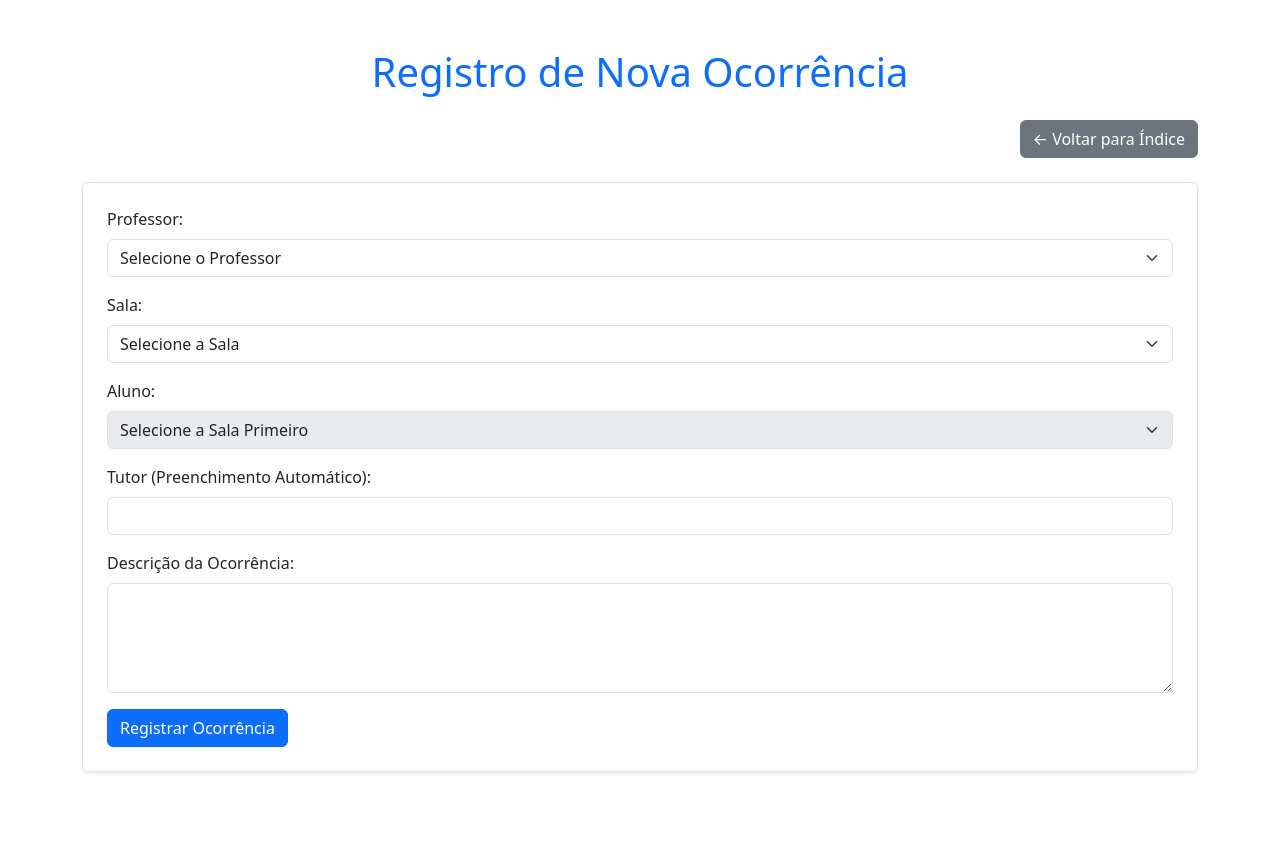
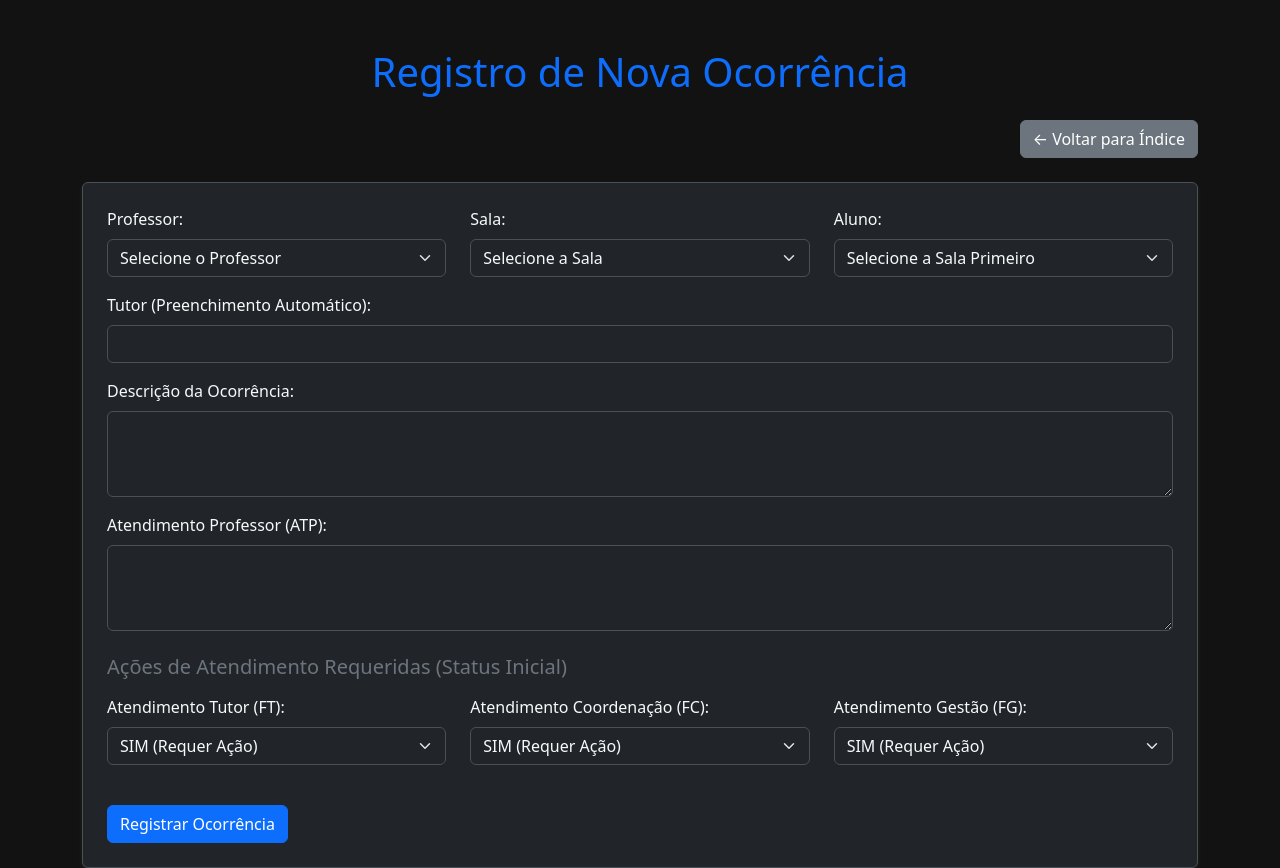
Before and after one commit to ocorrenciasidr/idr, a Flask app: page /nova in a window 1280 px wide. Before the commit the page ends 773 px from the top, so only its background shows below. Run offline with Flask 3, Linux system fonts and the light colour scheme.

Commit message:
Update nova.html

```diff
--- a/templates/nova.html
+++ b/templates/nova.html
@@ -1,10 +1,27 @@
 <!DOCTYPE html>
-<html lang="pt-BR">
-<head>
+<html lang="pt-BR" data-bs-theme="dark"> <head>
     <meta charset="UTF-8">
     <meta name="viewport" content="width=device-width, initial-scale=1.0">
     <title>Nova Ocorrência</title>
     <link href="https://cdn.jsdelivr.net/npm/bootstrap@5.3.2/dist/css/bootstrap.min.css" rel="stylesheet">
+    <style>
+        /* Estilos para garantir que o tema escuro seja consistente */
+        body {
+            background-color: #121212;
+            color: #f8f9fa; /* Texto branco/claro */
+        }
+        .form-control, .form-select {
+            background-color: #212529 !important; /* Fundo mais escuro para inputs */
+            color: #f8f9fa !important;
+            border-color: #495057 !important;
+        }
+        .form-control::placeholder {
+            color: #adb5bd !important;
+        }
+        .shadow-sm {
+            box-shadow: 0 0.125rem 0.25rem rgba(255, 255, 255, 0.075) !important;
+        }
+    </style>
 </head>
 <body>
 
@@ -15,9 +32,10 @@
             <a href="{{ url_for('index') }}" class="btn btn-secondary">← Voltar para Índice</a>
         </div>
 
-        <form id="formNovaOcorrencia" method="POST" action="{{ url_for('nova') }}" class="p-4 border rounded shadow-sm">
+        <form id="formNovaOcorrencia" method="POST" action="{{ url_for('nova') }}" class="p-4 border rounded shadow-sm bg-dark">
 
-            <div class="mb-3">
+            <div class="row">
+                <div class="col-md-4 mb-3">
                     <label for="professor" class="form-label">Professor:</label>
                     <select id="professor" name="professor" class="form-select" required>
                         <option value="" disabled selected>Selecione o Professor</option>
@@ -27,7 +45,7 @@
                     </select>
                 </div>
 
-            <div class="mb-3">
+                <div class="col-md-4 mb-3">
                     <label for="sala" class="form-label">Sala:</label>
                     <select id="sala" name="sala" class="form-select" required>
                         <option value="" disabled selected>Selecione a Sala</option>
@@ -37,25 +55,57 @@
                     </select>
                 </div>
 
-            <div class="mb-3">
+                <div class="col-md-4 mb-3">
                     <label for="aluno" class="form-label">Aluno:</label>
                     <select id="aluno" name="aluno" class="form-select" required disabled>
                         <option value="" disabled selected>Selecione a Sala Primeiro</option>
                     </select>
                 </div>
+            </div>
 
             <div class="mb-3">
-                <label for="tutor" class="form-label">Tutor (Preenchimento Automático):</label>
-                <input type="text" id="tutor" name="tutor" class="form-control" readonly required>
+                <label for="tutor_display" class="form-label">Tutor (Preenchimento Automático):</label>
+                <input type="text" id="tutor_display" class="form-control" readonly required>
                 <input type="hidden" id="tutor_hidden" name="tutor" value="">
             </div>
 
             <div class="mb-3">
                 <label for="descricao" class="form-label">Descrição da Ocorrência:</label>
-                <textarea id="descricao" name="descricao" class="form-control" rows="4" required></textarea>
+                <textarea id="descricao" name="descricao" class="form-control" rows="3" required></textarea>
             </div>
 
-            <button type="submit" class="btn btn-primary">Registrar Ocorrência</button>
+            <div class="mb-3">
+                <label for="atp" class="form-label">Atendimento Professor (ATP):</label>
+                <textarea id="atp" name="atp" class="form-control" rows="3"></textarea>
+            </div>
+
+            <h5 class="mt-4 mb-3 text-secondary">Ações de Atendimento Requeridas (Status Inicial)</h5>
+
+            <div class="row">
+                <div class="col-md-4 mb-3">
+                    <label for="ft" class="form-label">Atendimento Tutor (FT):</label>
+                    <select id="ft" name="ft" class="form-select">
+                        <option value="SIM" selected>SIM (Requer Ação)</option>
+                        <option value="NÃO">NÃO (Não Aplicável)</option>
+                    </select>
+                </div>
+                <div class="col-md-4 mb-3">
+                    <label for="fc" class="form-label">Atendimento Coordenação (FC):</label>
+                    <select id="fc" name="fc" class="form-select">
+                        <option value="SIM" selected>SIM (Requer Ação)</option>
+                        <option value="NÃO">NÃO (Não Aplicável)</option>
+                    </select>
+                </div>
+                <div class="col-md-4 mb-3">
+                    <label for="fg" class="form-label">Atendimento Gestão (FG):</label>
+                    <select id="fg" name="fg" class="form-select">
+                        <option value="SIM" selected>SIM (Requer Ação)</option>
+                        <option value="NÃO">NÃO (Não Aplicável)</option>
+                    </select>
+                </div>
+            </div>
+
+            <button type="submit" class="btn btn-primary mt-4">Registrar Ocorrência</button>
         </form>
 
     </div>
@@ -66,7 +116,7 @@
 
         const salaSelect = document.getElementById('sala');
         const alunoSelect = document.getElementById('aluno');
-        const tutorInput = document.getElementById('tutor');
+        const tutorDisplayInput = document.getElementById('tutor_display');
         const tutorHiddenInput = document.getElementById('tutor_hidden');
 
         // Função principal para buscar alunos na API e popular o dropdown
@@ -74,7 +124,7 @@
             const sala = salaSelect.value;
             alunoSelect.innerHTML = '<option value="" disabled selected>Carregando...</option>';
             alunoSelect.disabled = true;
-            tutorInput.value = '';
+            tutorDisplayInput.value = '';
             tutorHiddenInput.value = '';
 
             if (!sala) {
@@ -86,13 +136,12 @@
             fetch(`/api/alunos_por_sala/${sala}`)
                 .then(response => response.json())
                 .then(data => {
-                    alunosDataCache = data; // Salva dados no cache
+                    alunosDataCache = data;
                     alunoSelect.innerHTML = '<option value="" disabled selected>Selecione o Aluno</option>';
 
                     if (data.length > 0) {
                         data.forEach(aluno => {
                             const option = document.createElement('option');
-                            // O valor da option é apenas o nome do Aluno
                             option.value = aluno.Aluno;
                             option.textContent = aluno.Aluno;
                             alunoSelect.appendChild(option);
@@ -114,12 +163,10 @@
             const alunoInfo = alunosDataCache.find(a => a.Aluno === alunoSelecionado);
 
             if (alunoInfo && alunoInfo.Tutor) {
-                // Preenche o campo de texto para visualização
-                tutorInput.value = alunoInfo.Tutor;
-                // Preenche o campo oculto para envio no POST
+                tutorDisplayInput.value = alunoInfo.Tutor;
                 tutorHiddenInput.value = alunoInfo.Tutor;
             } else {
-                tutorInput.value = 'Tutor não encontrado';
+                tutorDisplayInput.value = 'Tutor não encontrado';
                 tutorHiddenInput.value = '';
             }
         }
@@ -128,8 +175,7 @@
         salaSelect.addEventListener('change', carregarAlunos);
         alunoSelect.addEventListener('change', preencherTutor);
 
-        // Chamada inicial
-        // Se já houver uma sala selecionada (após um erro de POST, por exemplo), carrega os alunos
+        // Se o JS carregar tarde, garanta que se a sala estiver selecionada, os alunos sejam carregados.
         if (salaSelect.value) {
             carregarAlunos();
         }
```
Lines whose indentation alone changed are shown as unchanged.
